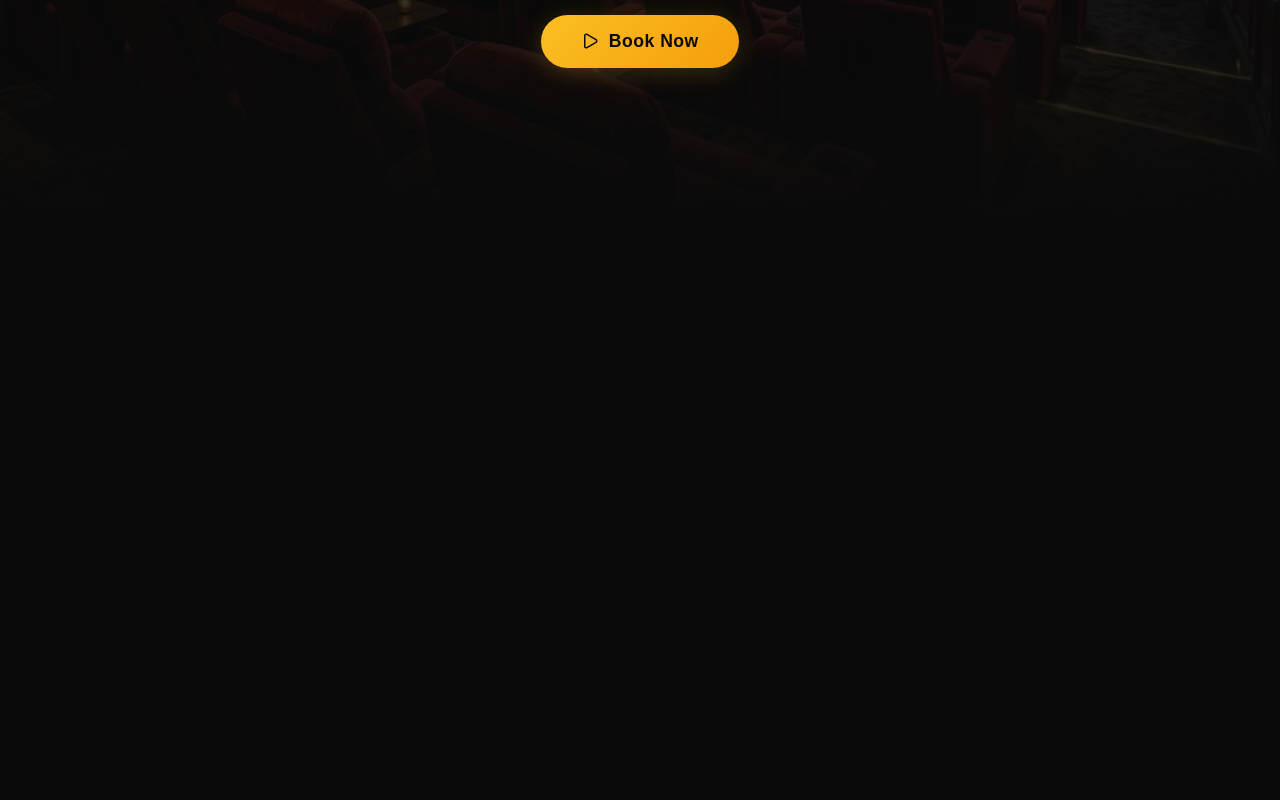
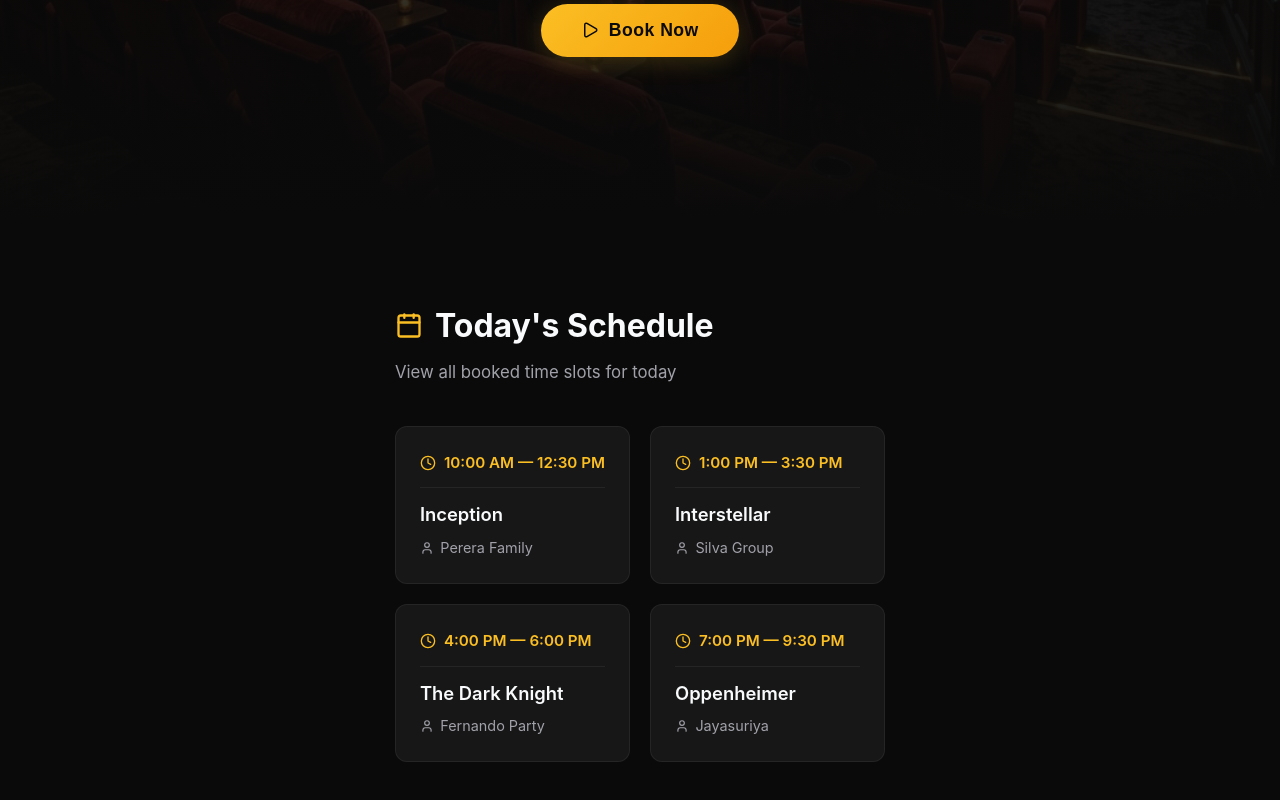
Before and after one commit to sakunakavinda/flicknest, a React (Vite) app: page / in a window 1280 px wide. Shown: the part 580-1380 px from the top of the page. Before the commit the page ends 800 px from the top, so only its background shows below. Built offline with nearby package versions, Linux system fonts and the light colour scheme.

Commit message:
feat: add Schedule component to App and resize availability status icon

```diff
--- a/src/App.jsx
+++ b/src/App.jsx
@@ -1,5 +1,6 @@
 import React from 'react';
 import Hero from './components/Hero';
+import Schedule from './components/Schedule';
 
 function App() {
   return (
@@ -10,6 +11,9 @@ function App() {
         This is the power of components — clean, organized code.
       */}
       <Hero />
+
+      {/* The booking schedule appears right below the hero */}
+      <Schedule />
     </div>
   )
 }
--- a/src/components/Availability.css
+++ b/src/components/Availability.css
@@ -4,6 +4,8 @@
   align-items: center;
   gap: 1rem;
   margin: 2rem 0;
+
+
 }
 
 .status-badge {
--- a/src/components/Availability.jsx
+++ b/src/components/Availability.jsx
@@ -16,7 +16,7 @@ const Availability = () => {
       {/* We use a ternary operator (condition ? true : false) to show different UI */}
       {isAvailable ? (
         <div className="status-badge available">
-          <CheckCircle2 size={50} />
+          <CheckCircle2 size={20} />
           <span>Available Now</span>
         </div>
       ) : (
--- /dev/null
+++ b/src/components/Schedule.css
@@ -0,0 +1,98 @@
+/* ==============================
+   SCHEDULE SECTION
+   ============================== */
+
+.schedule-section {
+  padding: 5rem 2rem;
+  max-width: 900px;
+  margin: 0 auto;        /* Centers the section horizontally */
+}
+
+.schedule-header {
+  display: flex;
+  align-items: center;
+  gap: 0.75rem;
+  margin-bottom: 0.5rem;
+  color: var(--accent-gold);
+}
+
+.schedule-header h2 {
+  font-size: 2rem;
+  font-weight: 700;
+  color: var(--text-primary);
+}
+
+.schedule-subtitle {
+  color: var(--text-secondary);
+  margin-bottom: 2.5rem;
+  font-size: 1.05rem;
+}
+
+/* --- The Grid Layout --- */
+.schedule-grid {
+  display: grid;
+  grid-template-columns: repeat(2, 1fr);   /* 2 equal columns */
+  gap: 1.25rem;
+}
+
+/* --- Individual Booking Card --- */
+.booking-card {
+  background: var(--bg-secondary);
+  border: 1px solid rgba(255, 255, 255, 0.06);
+  border-radius: var(--border-radius);
+  padding: 1.5rem;
+  transition: var(--transition);
+  cursor: default;
+}
+
+.booking-card:hover {
+  background: var(--bg-card);
+  border-color: rgba(251, 191, 36, 0.15);
+  transform: translateY(-2px);
+  box-shadow: 0 8px 30px rgba(0, 0, 0, 0.4);
+}
+
+/* --- Time Row --- */
+.booking-time {
+  display: flex;
+  align-items: center;
+  gap: 0.5rem;
+  color: var(--accent-gold);
+  font-weight: 600;
+  font-size: 0.95rem;
+  margin-bottom: 0.75rem;
+  padding-bottom: 0.75rem;
+  border-bottom: 1px solid rgba(255, 255, 255, 0.06);
+}
+
+/* --- Details --- */
+.booking-details {
+  display: flex;
+  flex-direction: column;
+  gap: 0.4rem;
+}
+
+.booking-movie {
+  font-size: 1.15rem;
+  font-weight: 600;
+  color: var(--text-primary);
+}
+
+.booking-customer {
+  display: flex;
+  align-items: center;
+  gap: 0.4rem;
+  color: var(--text-secondary);
+  font-size: 0.9rem;
+}
+
+/* --- Responsive: Stack to 1 column on mobile --- */
+@media (max-width: 768px) {
+  .schedule-grid {
+    grid-template-columns: 1fr;    /* Single column on small screens */
+  }
+
+  .schedule-header h2 {
+    font-size: 1.5rem;
+  }
+}
--- /dev/null
+++ b/src/components/Schedule.jsx
@@ -0,0 +1,57 @@
+import React from 'react';
+import { Calendar, Clock, User } from 'lucide-react';
+import './Schedule.css';
+
+const Schedule = () => {
+  /*
+    Lesson: Arrays of Objects!
+    This is our mock data — a list of today's bookings.
+    Later, this will come from a database. For now, we hardcode it.
+    Each booking is an "object" (a thing with properties).
+  */
+  const todaysBookings = [
+    { id: 1, customerName: "Perera Family",  startTime: "10:00 AM", endTime: "12:30 PM", movie: "Inception" },
+    { id: 2, customerName: "Silva Group",    startTime: "1:00 PM",  endTime: "3:30 PM",  movie: "Interstellar" },
+    { id: 3, customerName: "Fernando Party", startTime: "4:00 PM",  endTime: "6:00 PM",  movie: "The Dark Knight" },
+    { id: 4, customerName: "Jayasuriya",     startTime: "7:00 PM",  endTime: "9:30 PM",  movie: "Oppenheimer" },
+  ];
+
+  return (
+    <section className="schedule-section" id="schedule">
+      <div className="schedule-header">
+        <Calendar size={28} />
+        <h2>Today's Schedule</h2>
+      </div>
+      <p className="schedule-subtitle">View all booked time slots for today</p>
+
+      {/*
+        Lesson: .map() — Rendering Lists!
+        Instead of writing 4 separate <div>s by hand, we use .map()
+        to LOOP through the array and generate a card for EACH booking.
+      */}
+      <div className="schedule-grid">
+        {todaysBookings.map((booking) => (
+          <div className="booking-card" key={booking.id}>
+            {/*
+              The "key" prop is required by React when rendering lists.
+              It helps React efficiently track which items changed.
+            */}
+            <div className="booking-time">
+              <Clock size={16} />
+              <span>{booking.startTime} — {booking.endTime}</span>
+            </div>
+            <div className="booking-details">
+              <h3 className="booking-movie">{booking.movie}</h3>
+              <div className="booking-customer">
+                <User size={14} />
+                <span>{booking.customerName}</span>
+              </div>
+            </div>
+          </div>
+        ))}
+      </div>
+    </section>
+  );
+};
+
+export default Schedule;
```
